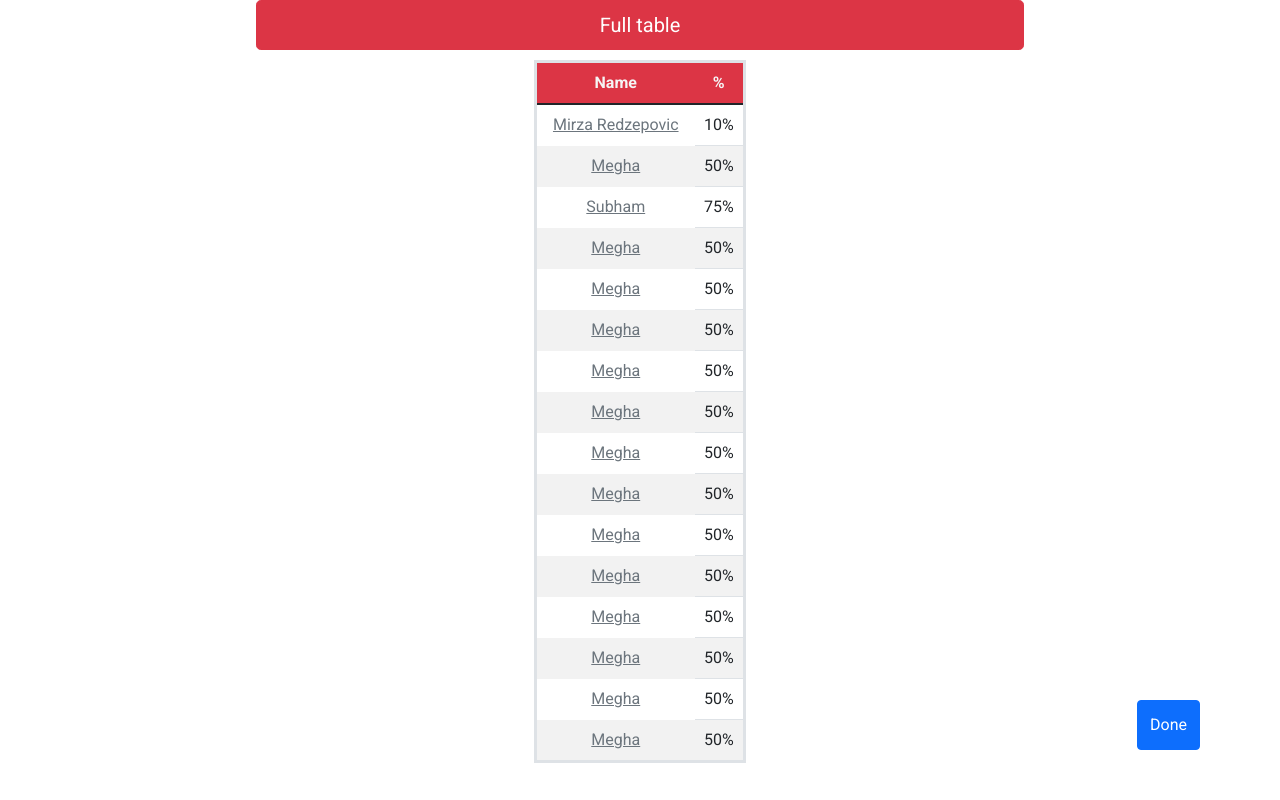
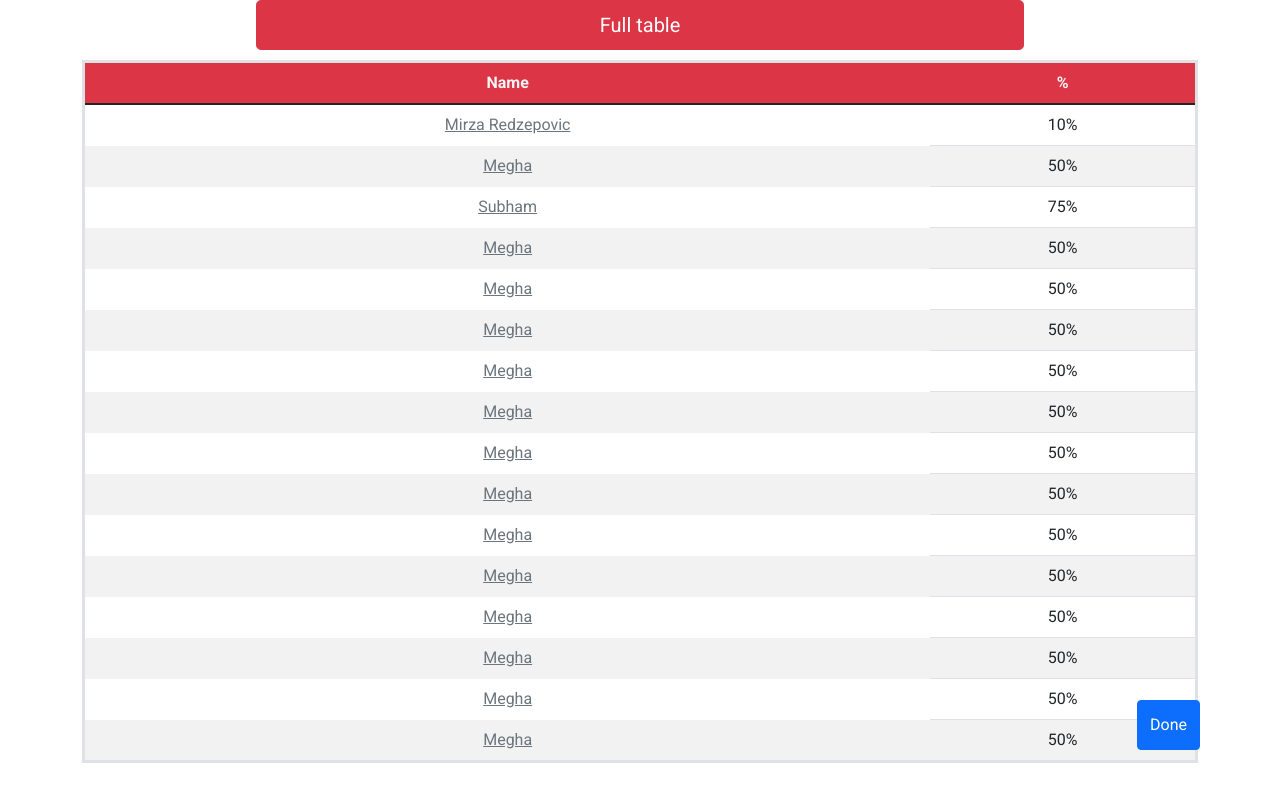
Before and after one commit to DarkXScar/SEProject, a React (Create React App) app in the folder Client/: page /attendance-table in a window 1280 px wide. Built offline with nearby package versions, Linux system fonts and the light colour scheme.

Commit message:
made percentage table more scaleable

```diff
--- a/Client/src/AttendancePercentageTable/Components/Table.js
+++ b/Client/src/AttendancePercentageTable/Components/Table.js
@@ -17,9 +17,9 @@ function Table() {
 					</button>
 				</Link>
 			</div>
-			<Container className='d-flex justify-content-center'>
+			<Container>
 				<div className='button-margin'>
-					<table className='table w-100'>
+					<table className='table'>
 						<thead>
 							<tr className='bg-danger text-light'>
 								<th scope='col'>Name</th>
--- a/Client/src/AttendancePercentageTable/Table.css
+++ b/Client/src/AttendancePercentageTable/Table.css
@@ -23,7 +23,7 @@ tr:hover {
 }
 
 table {
-	min-width: 500px;
+	min-width: 100%;
 	border: solid white;
 }
 th,
```
